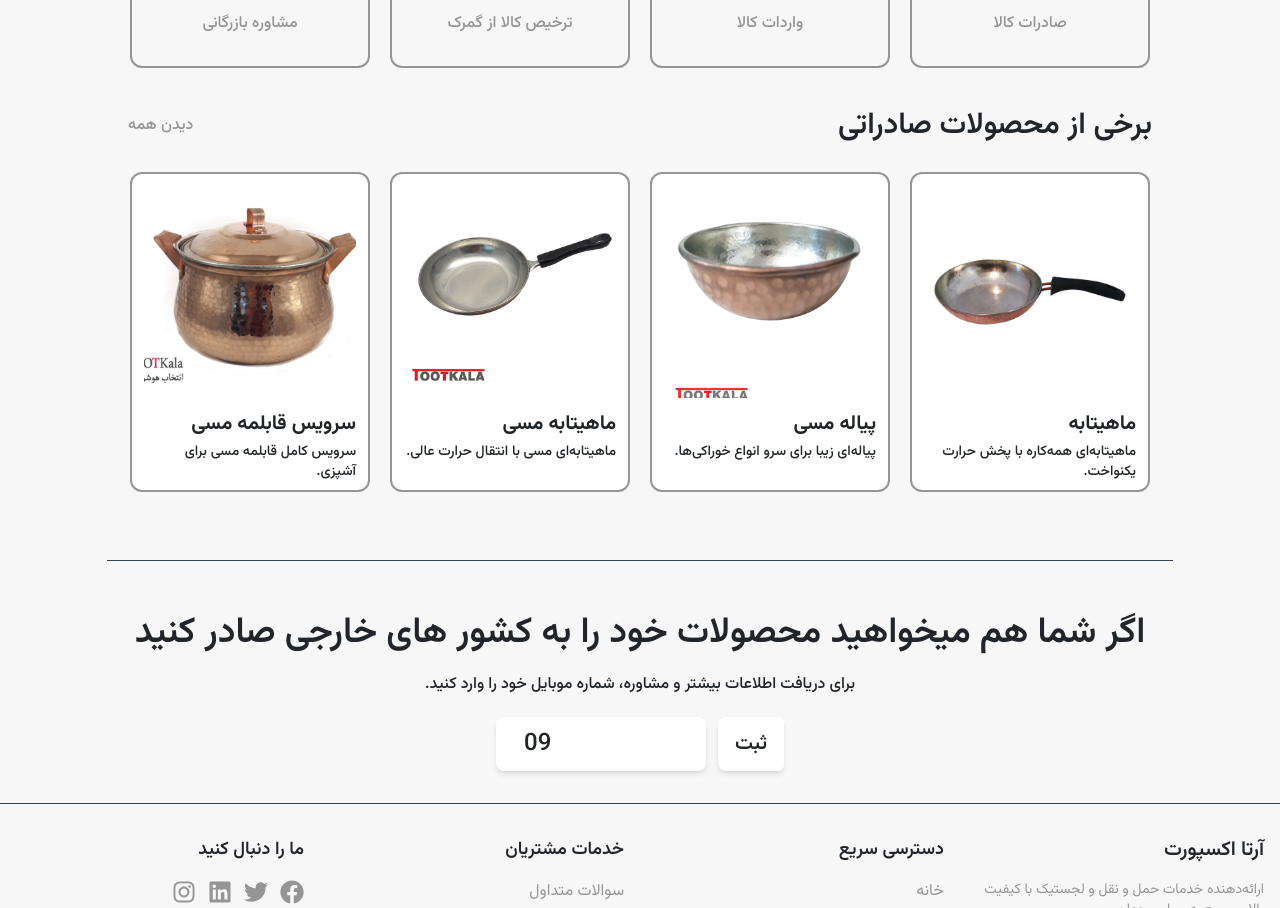
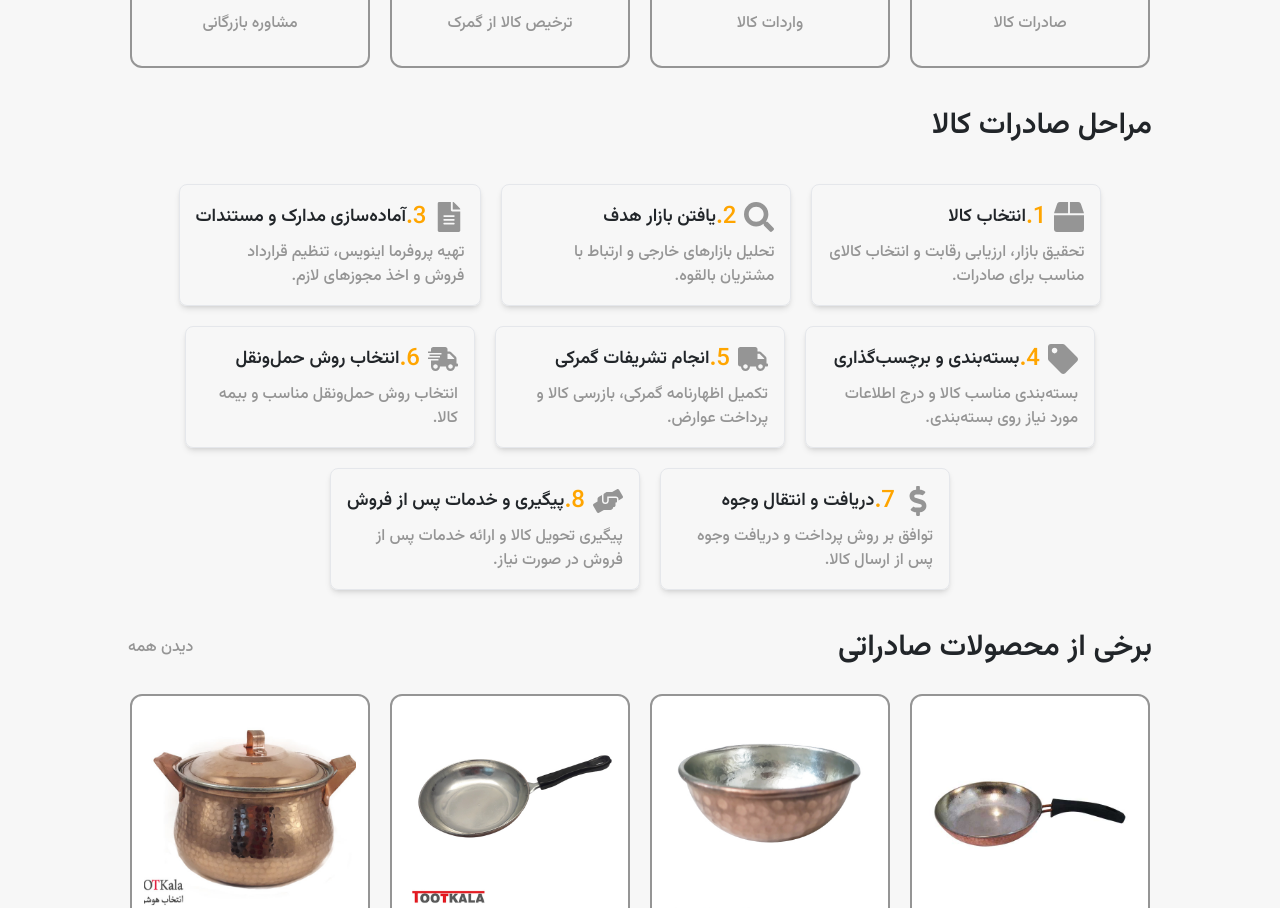
Before and after one commit to MianajiAli/arta-export, a Next.js app: page / in a window 1280 px wide. Shown: the part 812-1720 px from the top of the page. Built offline with nearby package versions, Linux system fonts and the light colour scheme.

Commit message:
Add Steps

```diff
--- a/app/page.js
+++ b/app/page.js
@@ -4,12 +4,14 @@ import Service from '@/components/Service';
 import Hero from '@/components/Hero';
 import RandomProductGrid from '@/components/RandomProductGrid';
 import PhoneNumber from '@/components/PhoneNumber';
+import ExportProcess from '@/components/ExportProcess';
 
 export default function Page() {
   return (
     <div className="w-full flex flex-col gap-10">
       <Hero />
       <Service />
+      <ExportProcess></ExportProcess>
       <RandomProductGrid />
       <PhoneNumber />
     </div>
--- /dev/null
+++ b/components/ExportProcess.js
@@ -0,0 +1,67 @@
+import React from 'react';
+import { FaBox, FaSearch, FaFileAlt, FaTag, FaTruck, FaShippingFast, FaDollarSign, FaHandsHelping } from 'react-icons/fa';
+
+const ExportProcess = () => {
+    const steps = [
+        {
+            title: 'انتخاب کالا',
+            description: 'تحقیق بازار، ارزیابی رقابت و انتخاب کالای مناسب برای صادرات.',
+            icon: <FaBox />,
+        },
+        {
+            title: 'یافتن بازار هدف',
+            description: 'تحلیل بازارهای خارجی و ارتباط با مشتریان بالقوه.',
+            icon: <FaSearch />,
+        },
+        {
+            title: 'آماده‌سازی مدارک و مستندات',
+            description: 'تهیه پروفرما اینویس، تنظیم قرارداد فروش و اخذ مجوزهای لازم.',
+            icon: <FaFileAlt />,
+        },
+        {
+            title: 'بسته‌بندی و برچسب‌گذاری',
+            description: 'بسته‌بندی مناسب کالا و درج اطلاعات مورد نیاز روی بسته‌بندی.',
+            icon: <FaTag />,
+        },
+        {
+            title: 'انجام تشریفات گمرکی',
+            description: 'تکمیل اظهارنامه گمرکی، بازرسی کالا و پرداخت عوارض.',
+            icon: <FaTruck />,
+        },
+        {
+            title: 'انتخاب روش حمل‌ونقل',
+            description: 'انتخاب روش حمل‌ونقل مناسب و بیمه کالا.',
+            icon: <FaShippingFast />,
+        },
+        {
+            title: 'دریافت و انتقال وجوه',
+            description: 'توافق بر روش پرداخت و دریافت وجوه پس از ارسال کالا.',
+            icon: <FaDollarSign />,
+        },
+        {
+            title: 'پیگیری و خدمات پس از فروش',
+            description: 'پیگیری تحویل کالا و ارائه خدمات پس از فروش در صورت نیاز.',
+            icon: <FaHandsHelping />,
+        },
+    ];
+
+    return (
+        <div dir="rtl" className="text-text2 px-[10%] w-full">
+            <h2 className="mb-10 text-text1">مراحل صادرات کالا</h2>
+            <ul className="flex flex-wrap justify-center gap-5">
+                {steps.map((step, index) => (
+                    <li key={index} className="w-68  p-4 border rounded-lg shadow-md">
+                        <div className="flex items-center mb-2">
+                            <span className="text-3xl ml-2">{step.icon}</span>
+                            <span className="text-2xl text-primary">{index + 1}.</span>
+                            <h3 className="text-text1 text-lg font-semibold">{step.title}</h3>
+                        </div>
+                        <p className="text-text2 w-64">{step.description}</p>
+                    </li>
+                ))}
+            </ul>
+        </div>
+    );
+};
+
+export default ExportProcess;
--- a/components/PhoneNumber.js
+++ b/components/PhoneNumber.js
@@ -24,7 +24,7 @@ export default function Page() {
             <h2 className="text-2xl md:text-3xl lg:text-4xl" >اگر شما هم میخواهید محصولات خود را به کشور های خارجی صادر کنید</h2>
             <p dir='rtl'>برای دریافت اطلاعات بیشتر و مشاوره، شماره موبایل خود را وارد کنید.</p>
             <div>
-                <label for="hs-trailing-button-add-on" class="sr-only">Label</label>
+                <label class="sr-only">Label</label>
                 <div class="flex w-72 rounded-lg ">
                     <input type="text"
                         value={phoneNumber}
```
